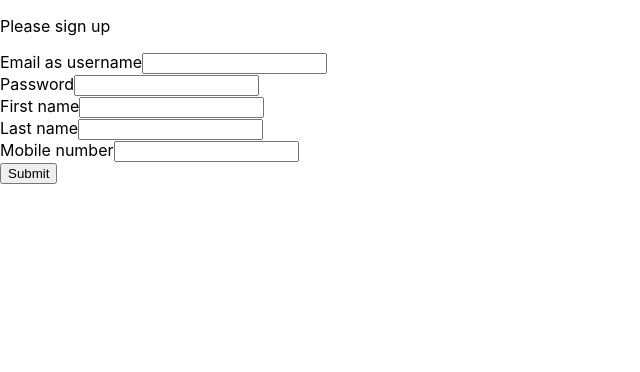
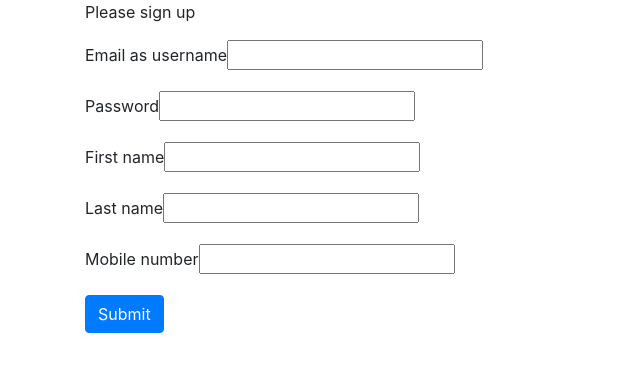
Before and after one commit to tradecoder/lottery-winners, a React (Create React App) app: page /signup in a window 1280 px wide. Shown: the top 372 px of the page, without its empty margins (0-640 px from the left). Built offline with nearby package versions, Linux system fonts and the light colour scheme.

Commit message:
added bootstrap

```diff
--- a/package.json
+++ b/package.json
@@ -7,6 +7,7 @@
     "@testing-library/react": "^11.1.0",
     "@testing-library/user-event": "^12.1.10",
     "axios": "^0.21.1",
+    "bootstrap": "^4.6.0",
     "react": "^17.0.2",
     "react-bootstrap": "^1.6.0",
     "react-dom": "^17.0.2",
--- a/public/index.html
+++ b/public/index.html
@@ -7,6 +7,12 @@
       name="description"
       content="An app for selecting lottery winners"
     />
+    <!-- <link
+  rel="stylesheet"
+  href="https://cdn.jsdelivr.net/npm/bootstrap@4.6.0/dist/css/bootstrap.min.css"
+  integrity="sha384-B0vP5xmATw1+K9KRQjQERJvTumQW0nPEzvF6L/Z6nronJ3oUOFUFpCjEUQouq2+l"
+  crossorigin="anonymous"
+/> -->
 
     <title>Lottery Winners by TradeCoder</title>
   </head>
--- a/src/components/login.component.js
+++ b/src/components/login.component.js
@@ -52,7 +52,7 @@
                             <input type="password" placeholder="Password" onChange={onChangePassword} required />
                         </div>
                         <div>
-                            <button type="submit">Login</button>
+                            <button className="btn btn-primary" type="submit">Login</button>
                         </div>
                     </form>
                 </div>
@@ -72,7 +72,7 @@
 
 
     return(
-        <div>
+        <div className="container">
             {renderLogin()}
         </div>
     )
--- a/src/components/logout.component.js
+++ b/src/components/logout.component.js
@@ -29,7 +29,7 @@
 
 
     return(
-        <div>
+        <div className="container">
             {renderLogout()}
         </div>
     )
--- a/src/components/signup.component.js
+++ b/src/components/signup.component.js
@@ -36,7 +36,7 @@
                                 <input type="text"/>
                             </div>
                             <div>
-                                <button type="submit">Submit</button>
+                                <button className="btn btn-primary" type="submit">Submit</button>
                             </div>
                         </form>
                     </div>
@@ -50,7 +50,7 @@
          }
     }
     return(
-        <div>
+        <div className="container">
             {renderSignup()}
         </div>
     )
--- a/src/index.js
+++ b/src/index.js
@@ -3,6 +3,7 @@
 import './index.css';
 import App from './App';
 import reportWebVitals from './reportWebVitals';
+import 'bootstrap/dist/css/bootstrap.min.css';
 
 ReactDOM.render(
   <React.StrictMode>
```
Also changed, not shown: 1 other file (tests, documents, lock files or other folders).
